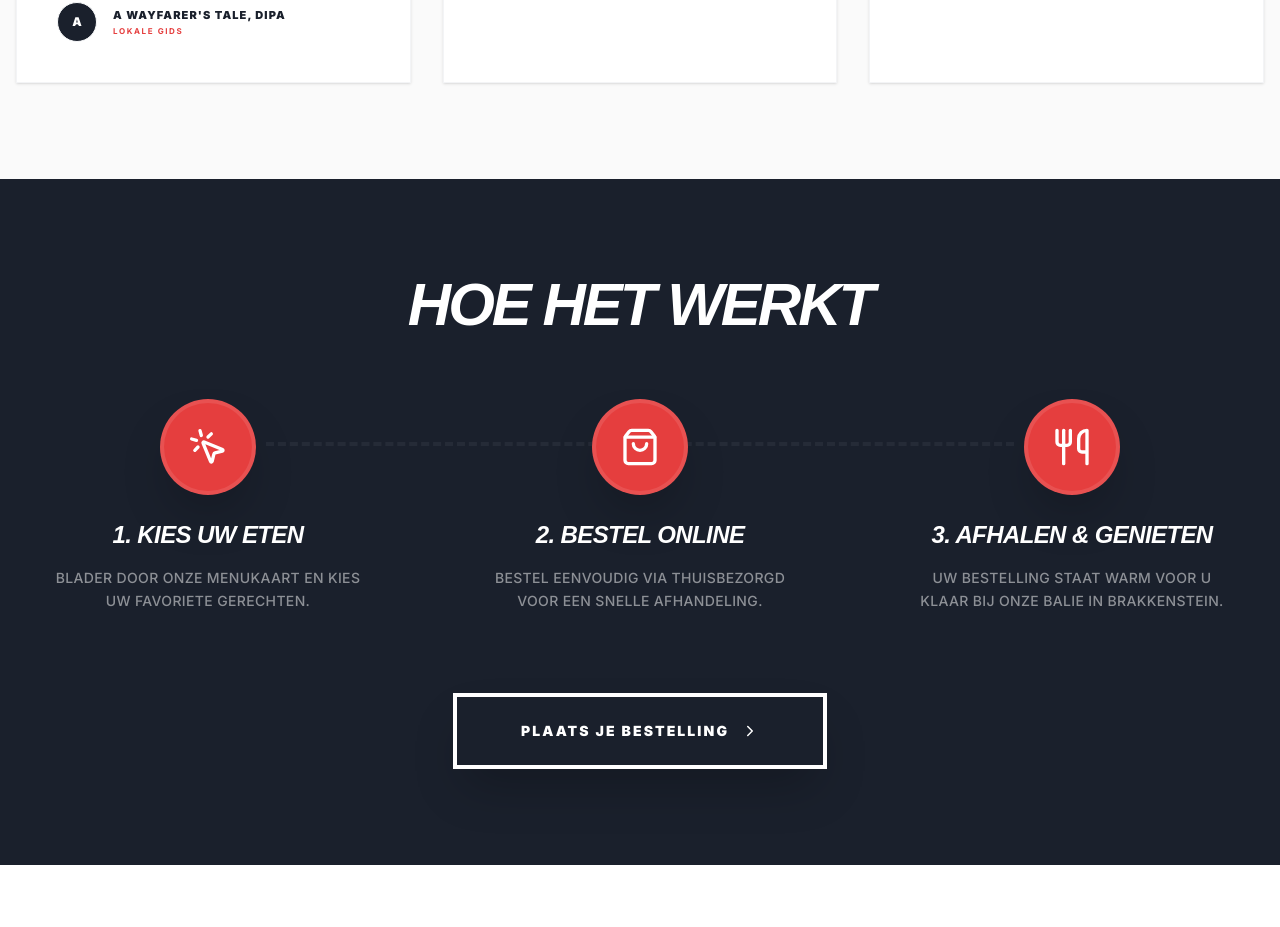
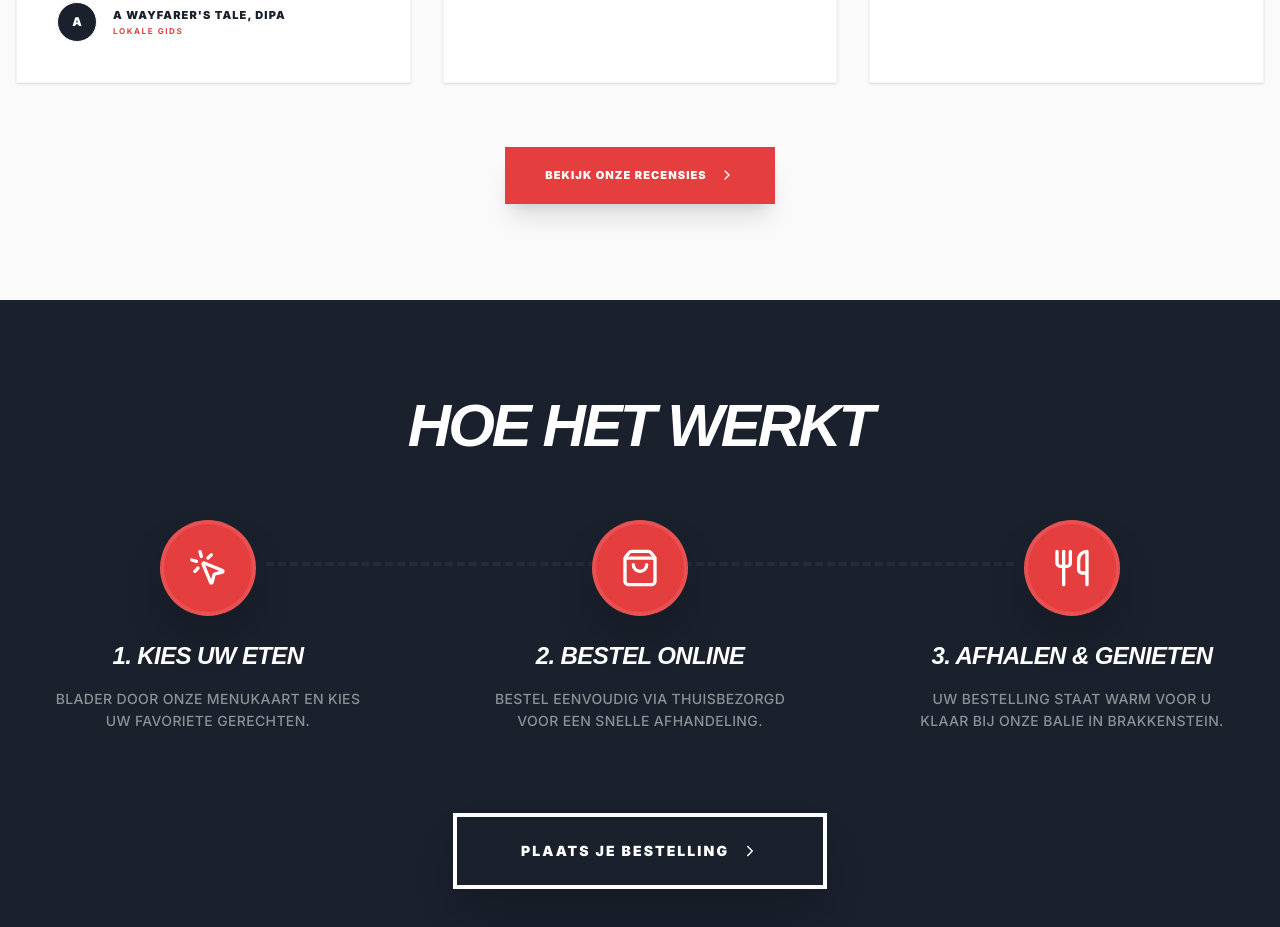
Before and after one commit to maximetdoucet-glitch/Cafeteria-De-Fest, a Next.js app: page / in a window 1280 px wide. Shown: the part 2448-3375 px from the top of the page. Built offline with nearby package versions, Linux system fonts and the light colour scheme.

Commit message:
feat: add see our reviews cta to homepage testimonials

```diff
--- a/src/components/sections/Testimonials.tsx
+++ b/src/components/sections/Testimonials.tsx
@@ -1,6 +1,7 @@
 "use client";
 
 import React from "react";
+import Link from "next/link";
 import { Star, Quote, ChevronRight } from "lucide-react";
 import { useLanguage } from "@/context/LanguageContext";
 
@@ -79,6 +80,16 @@ export default function Testimonials() {
             </div>
           ))}
         </div>
+
+        <div className="mt-16 flex justify-center">
+          <Link
+            href="/reviews"
+            className="inline-flex items-center gap-3 px-10 py-5 bg-brand-red text-white font-black uppercase tracking-widest text-[11px] hover:bg-brand-charcoal transition-all shadow-xl group Oswald"
+          >
+            {t('testimonials.cta.all')}
+            <ChevronRight size={16} className="group-hover:translate-x-1 transition-transform" />
+          </Link>
+        </div>
       </div>
     </section>
   );
--- a/src/i18n/translations.ts
+++ b/src/i18n/translations.ts
@@ -46,6 +46,7 @@ export const translations = {
     'testimonials.item1.text': 'Onlangs gegeten bij deze cafetaria vlakbij de Radboud Universiteit en genoten van hun lams-shoarma voor een scherpe prijs. De porties zijn indrukwekkend groot, makkelijk genoeg voor twee personen. Niet alleen was het eten heerlijk, maar de service was ook top. Een echte aanrader!',
     'testimonials.item2.text': 'Lekkere gerechten en een goede smaak. De plek is gezellig en de service is erg goed.',
     'testimonials.item3.text': 'Echt heerlijk eten, ik ben er dol op! ❤️',
+    'testimonials.cta.all': 'Bekijk onze recensies',
 
     // Location
     'location.title': 'KOM LANGS',
@@ -280,6 +281,7 @@ export const translations = {
     'testimonials.item1.text': 'I recently dined at this cafeteria near Radboud University and had the pleasure of enjoying their lamb shoarma for a reasonable price. The portion size was impressively large, easily satisfying two people. Not only was the food delicious, but the service was also top-notch. Highly recommend!',
     'testimonials.item2.text': 'Nice dishes with really good taste. The place is pleasant, and the service is very good.',
     'testimonials.item3.text': 'Really taste food i love it ! ❤️',
+    'testimonials.cta.all': 'See our reviews',
 
     // Location
     'location.title': 'VISIT US',
@@ -514,6 +516,7 @@ export const translations = {
     'testimonials.item1.text': 'Ich habe vor kurzem in dieser Cafeteria in der Nähe der Radboud-Universität gegessen und kam in den Genuss ihres Lamm-Shoarmas zu einem fairen Preis. Die Portionen sind beeindruckend groß und reichen locker für zwei Personen. Nicht nur das Essen war köstlich, auch der Service war erstklassig. Sehr zu empfehlen!',
     'testimonials.item2.text': 'Leckere Gerichte mit wirklich gutem Geschmack. Der Ort ist angenehm und der Service ist sehr gut.',
     'testimonials.item3.text': 'Wirklich leckeres Essen, ich liebe es! ❤️',
+    'testimonials.cta.all': 'Alle Bewertungen ansehen',
 
     // Location
     'location.title': 'BESUCHEN SIE UNS',
```
